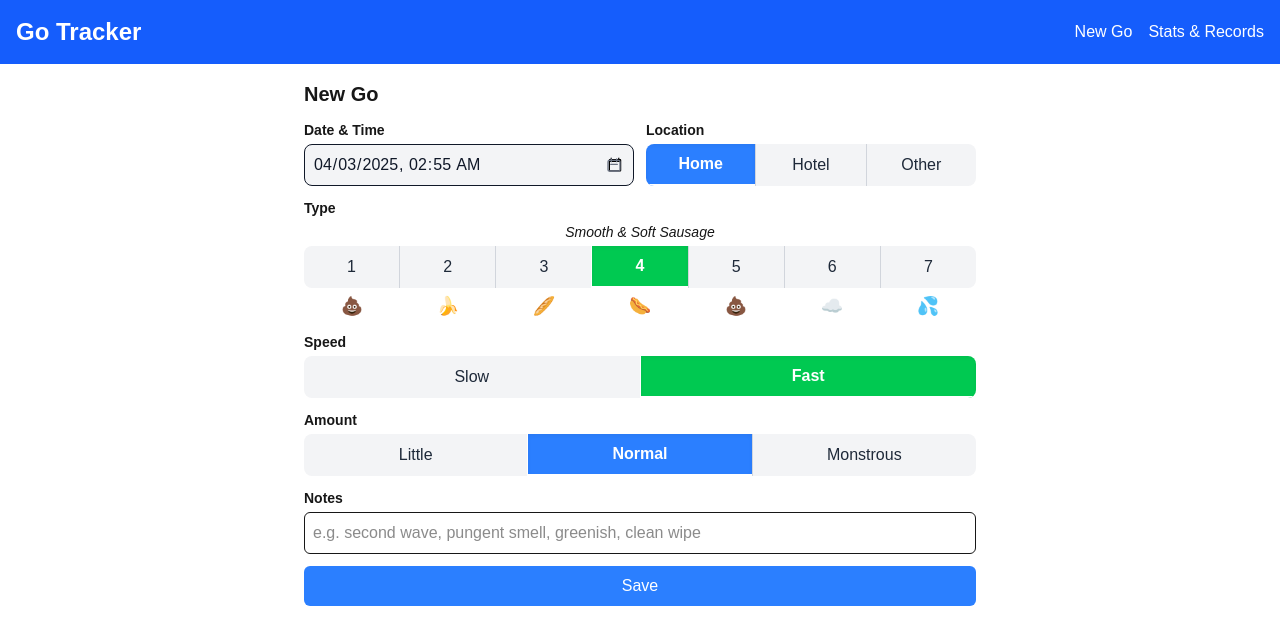
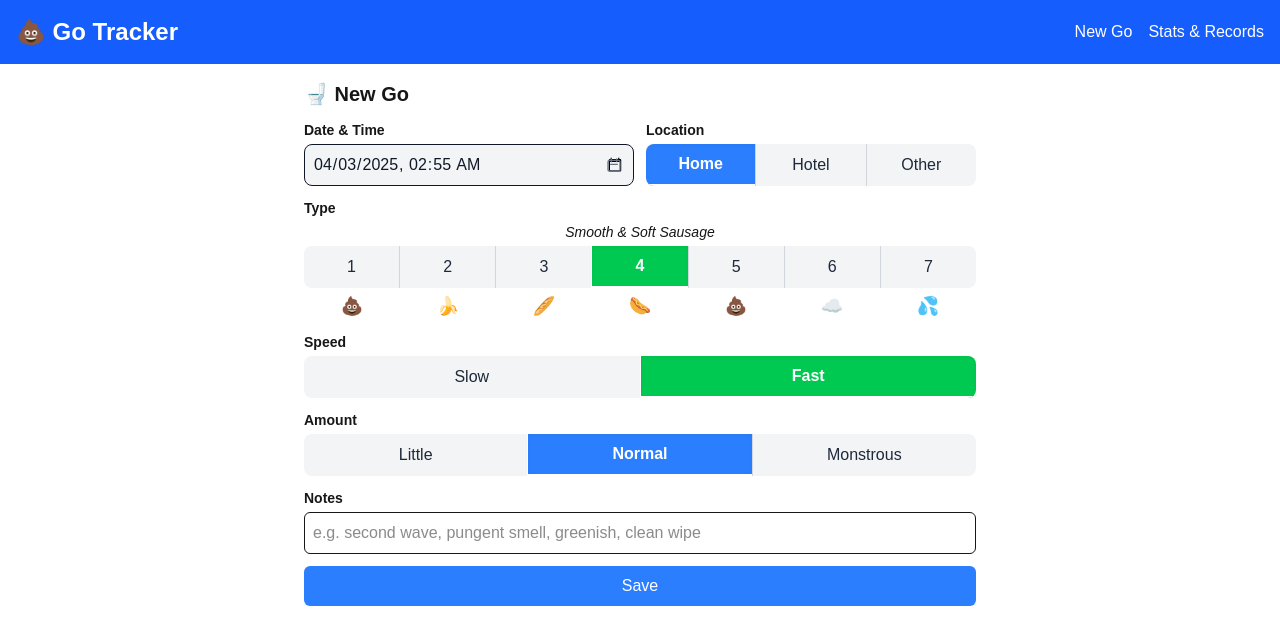
Before and after one commit to dustinbailey/go-tracker, a Next.js app: page /log in a window 1280 px wide. Shown: the top 644 px of the page. Built offline with nearby package versions, Linux system fonts and the light colour scheme; no server answers.

Commit message:
Added emojis

```diff
--- a/src/app/layout.tsx
+++ b/src/app/layout.tsx
@@ -34,7 +34,7 @@ export default function RootLayout({
         <div className="min-h-screen flex flex-col bg-white dark:bg-black">
           <header className="bg-blue-600 text-white p-4">
             <div className="container mx-auto flex justify-between items-center">
-              <h1 className="text-2xl font-bold">Go Tracker</h1>
+              <h1 className="text-2xl font-bold">💩 Go Tracker</h1>
               <nav className="flex gap-4">
                 <Link href="/log" className="hover:underline">New Go</Link>
                 <Link href="/stats" className="hover:underline">Stats & Records</Link>
--- a/src/app/log/page.tsx
+++ b/src/app/log/page.tsx
@@ -138,7 +138,7 @@ export default function LogPage() {
 
   return (
     <div className="max-w-2xl mx-auto">
-      <h1 className="text-xl font-bold mb-3">New Go</h1>
+      <h1 className="text-xl font-bold mb-3">🚽 New Go</h1>
 
       <form onSubmit={handleSubmit} className="space-y-3">
         <div className="grid grid-cols-1 md:grid-cols-2 gap-3">
--- a/src/app/stats/page.tsx
+++ b/src/app/stats/page.tsx
@@ -349,7 +349,7 @@ export default function StatsAndRecords() {
 
   return (
     <div className="space-y-8">
-      <h1 className="text-2xl font-bold">Stats & Records</h1>
+      <h1 className="text-2xl font-bold">📊 Stats & Records</h1>
 
       {/* Filters */}
       <div className="bg-white p-4 rounded-lg shadow">
```
